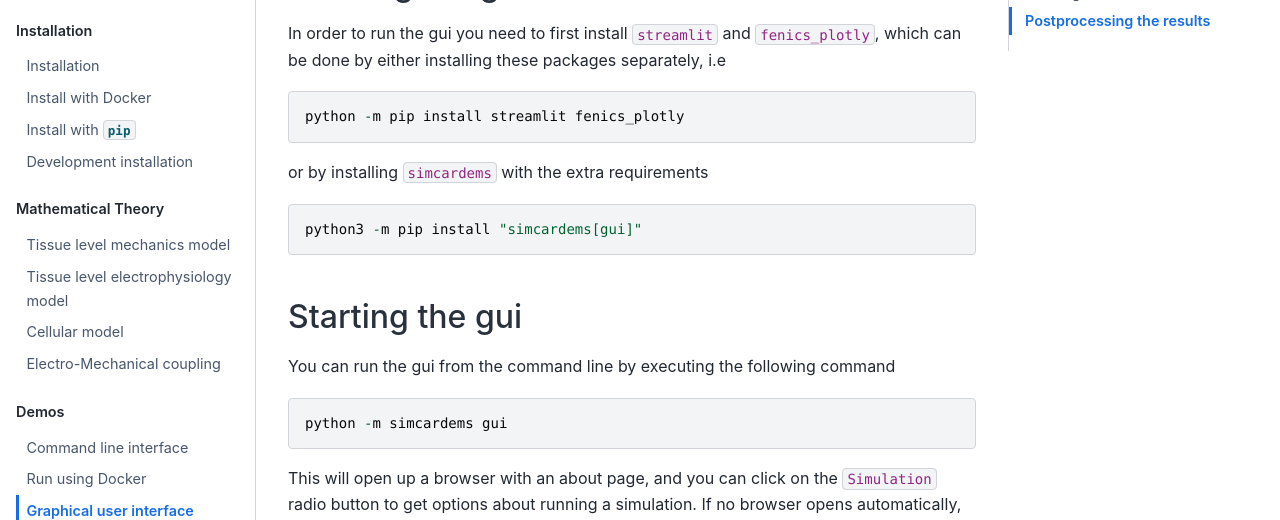
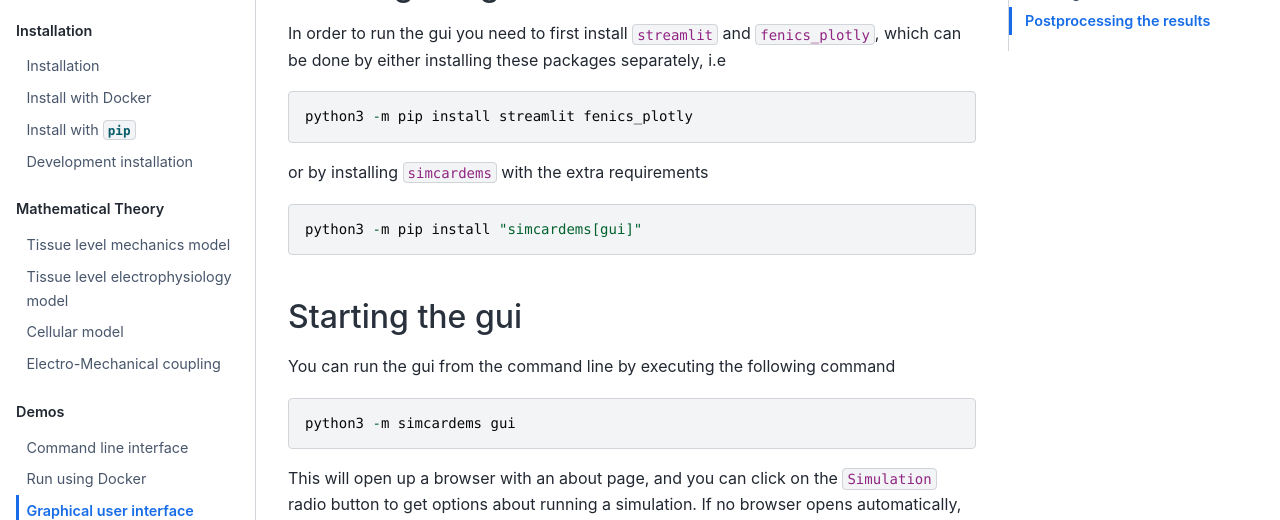
Before and after one commit to ComputationalPhysiology/simcardems, a Jupyter Book: the page built from docs/gui.md, in a window 1280 px wide and 900 px high, scrolled down 402 px. Shown: the part 152-672 px from the top of the window. Built offline with Jupyter Book 1.0.4 settings and Sphinx 7.4.7 and the Sphinx Book theme 1.1.4, drawn with Linux system fonts in a browser that asks for light colours; pages that are not in the unit, such as notebooks, are missing from menus; comment, search, counter and statistics services are not loaded.

Commit message:
Renname python to python3

````diff
--- a/docs/gui.md
+++ b/docs/gui.md
@@ -15,7 +15,7 @@ Please also consult [Run docker](docker.md) for more options on how to use Docke
 
 In order to run the gui you need to first install `streamlit` and `fenics_plotly`, which can be done by either installing these packages separately, i.e
 ```
-python -m pip install streamlit fenics_plotly
+python3 -m pip install streamlit fenics_plotly
 ```
 or by installing `simcardems` with the extra requirements
 ```
@@ -26,7 +26,7 @@ python3 -m pip install "simcardems[gui]"
 
 You can run the gui from the command line by executing the following command
 ```
-python -m simcardems gui
+python3 -m simcardems gui
 ```
 This will open up a browser with an about page, and you can click on the `Simulation` radio button to get options about running a simulation. If no browser opens automatically, you can try to manually open the browser and go to the url http://localhost:8501
 
````
Also changed, not shown: docs/cli.md (+1 -1 lines).
